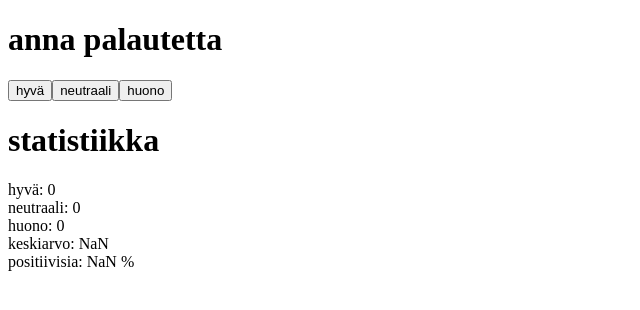
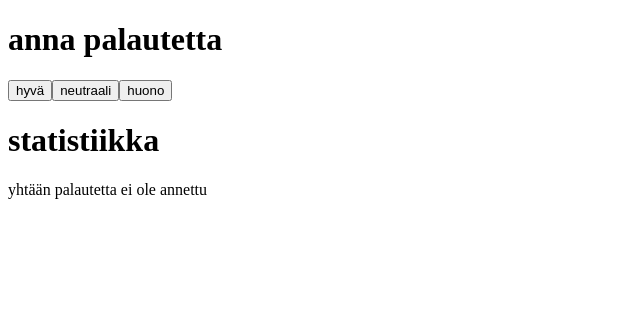
Before and after one commit to VeeraKoskinen/FullStack_Course, a React (Create React App) app: page / in a window 1280 px wide. Shown: the top 310 px of the page, without its empty margins (0-640 px from the left). Built offline with nearby package versions, Linux system fonts and the light colour scheme.

Commit message:
Tehtävä 15

```diff
--- a/src/Unicafe.js
+++ b/src/Unicafe.js
@@ -25,17 +25,27 @@ const Statistics = (props) => {
     const name1 = "hyvä: ";
     const name2 = "neutraali: ";
     const name3 = "huono: ";
+
+    if (allAnswers !== 0) {
+        return (
+            <div>
+                <h1>statistiikka</h1>
+                <Statistic name={name1} number={props.good}/>
+                <Statistic name={name2} number={props.ok}/>
+                <Statistic name={name3} number={props.bad}/>
+                <Statistic name="keskiarvo: " number={precisionRound(average,2)}/>
+                <Statistic name="positiivisia: " number={precisionRound(percentage,2)} text="%"/>
+            </div>
+        )
+    }
     return (
         <div>
             <h1>statistiikka</h1>
-            <Statistic name={name1} number={props.good}/>
-            <Statistic name={name2} number={props.ok}/>
-            <Statistic name={name3} number={props.bad}/>
-            <Statistic name="keskiarvo: " number={precisionRound(average,2)}/>
-            <Statistic name="positiivisia: " number={precisionRound(percentage,2)} text="%"/>
+            <p>yhtään palautetta ei ole annettu</p>
         </div>
+    )
 
-    )
+
 }
 
 class Unicafe extends React.Component {
```
